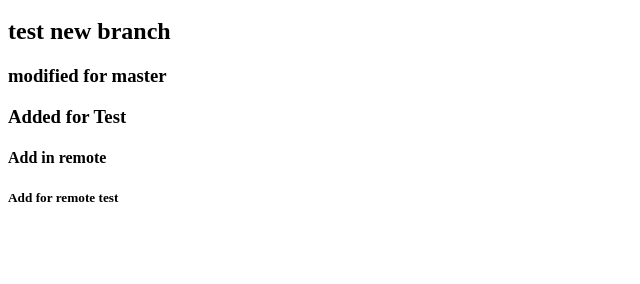
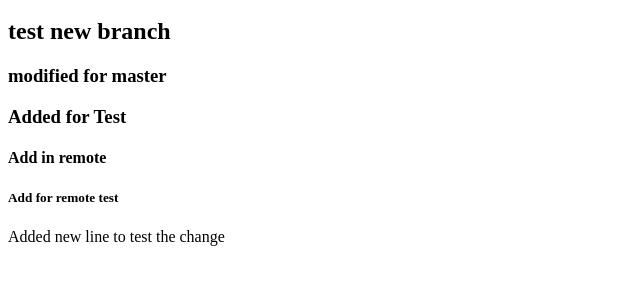
Before and after one commit to sadamh90/WebTest_hussain, a plain HTML site: page index.html in a window 1280 px wide. Shown: the part 48-332 px from the top of the page, without its empty margins (0-640 px from the left). Drawn offline with Linux system fonts and the light colour scheme.

Commit message:
added body

```diff
--- a/index.html
+++ b/index.html
@@ -4,3 +4,4 @@
 <h3>Added for Test</h3>
 <h4>Add in remote</h4>
 <h5>Add for remote test</h5>
+<body>Added new line to test the change</body>
```
